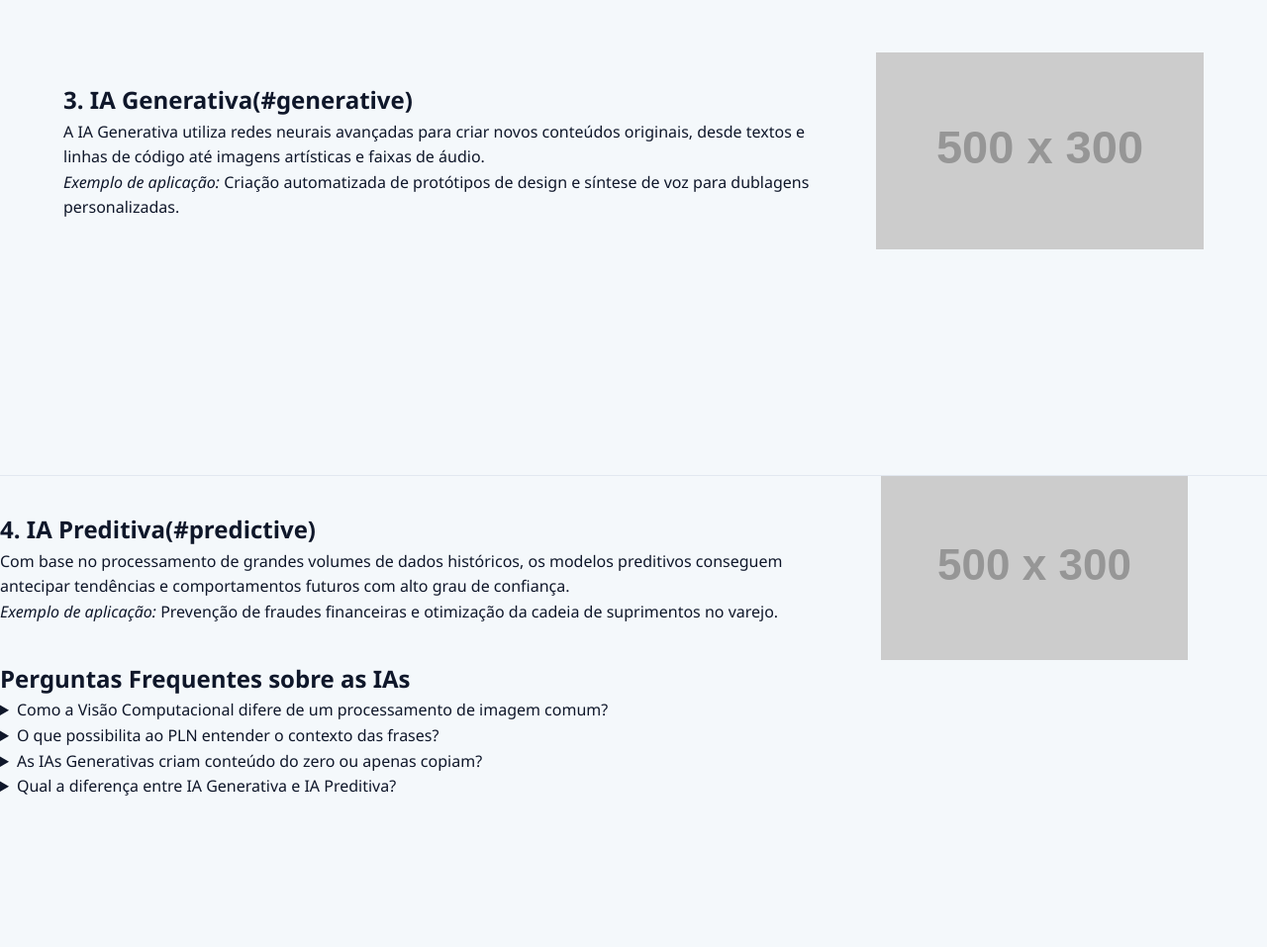
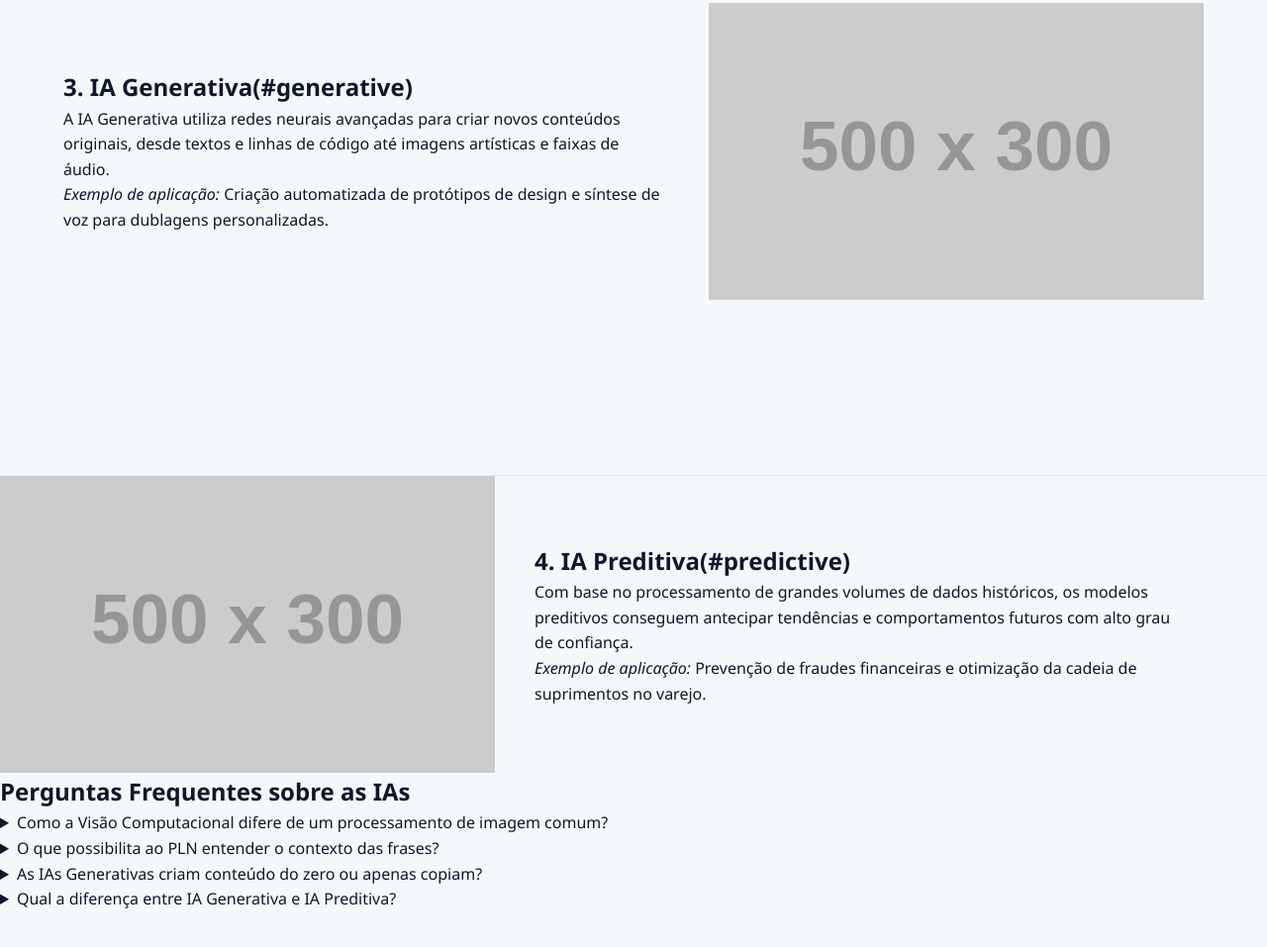
Before and after one commit to IsabellaAlencar/Display_IS, a website: page hub_IA2/hub_ia.html in a window 1280 px wide. Shown: the part 1567-2524 px from the top of the page at 99% size. Before the commit the page ends 2439 px from the top, so only its background shows below. Drawn offline with Linux system fonts and the light colour scheme; placeholder pictures from the web are drawn by us.

Commit message:
ADD: flex_1

```diff
--- a/hub_IA2/css/style.css
+++ b/hub_IA2/css/style.css
@@ -91,3 +91,7 @@
 .section-ia--reverse .section-ia__container {
     flex-direction: row-reverse;
 }
+
+.section-ia__content{
+    flex: 1;
+}
--- a/hub_IA2/hub_ia.html
+++ b/hub_IA2/hub_ia.html
@@ -111,7 +111,7 @@ para dublagens personalizadas.
         </section>
 
 
-        <section id="faq" class="faq">
+        <section id="predictive" class="section--ia section-ia--reverse">
             <div class="section-ia__container">
                 <article class="section-ia__content">
                     <h2 class="section-ia--title">4. IA Preditiva(#predictive)</h2>
@@ -133,6 +133,7 @@ suprimentos no varejo.
                 </aside>
 
             </div>
+        </section>
 
              <!-- seção faq -->
     <section id="faq" class="faq">
@@ -159,7 +160,7 @@ suprimentos no varejo.
         </details>
       </div>
     </section>
-        </section>
+
     </main>
 
 
```
